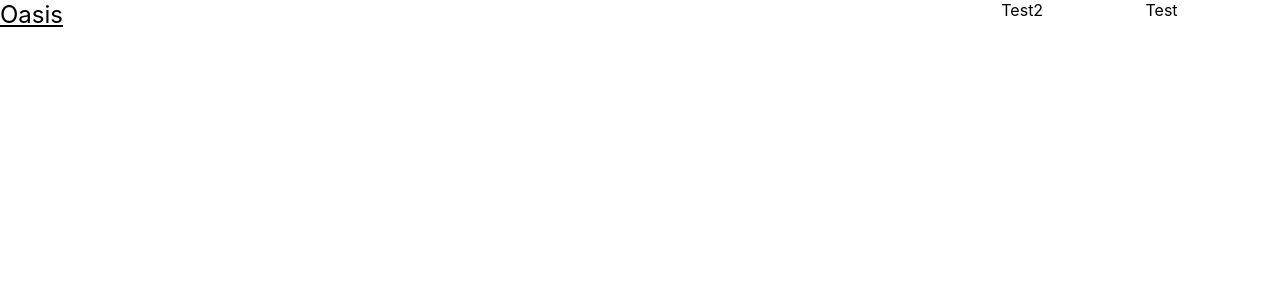
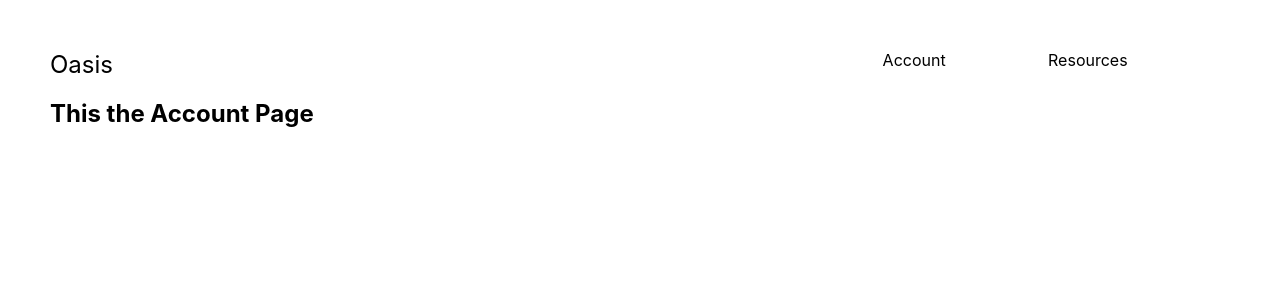
Before and after one commit to grinchpal/Oasis, a React (Create React App) app in the folder source/: page /account in a window 1280 px wide. Shown: the top 300 px of the page. Built offline with nearby package versions, Linux system fonts and the light colour scheme.

Commit message:
tidied up UI for demo

```diff
--- /dev/null
+++ b/source/src/AccountPageComponent/Account.js
@@ -0,0 +1,9 @@
+function Account() {
+    return (
+        <>
+        <h2>This the Account Page</h2>
+        </>
+    );
+}
+
+export default Account;
--- a/source/src/App.css
+++ b/source/src/App.css
@@ -36,3 +36,7 @@
     transform: rotate(360deg);
   }
 }
+
+.basePage {
+  margin: 50px;
+}
--- a/source/src/App.js
+++ b/source/src/App.js
@@ -2,15 +2,15 @@ import './App.css';
 import './index.css';
 
 //components
-import Map from './LandingPageComponent/Map';
 import Navbar from './NavbarComponent/Navbar';
 
 function App() {
 
   return (
     <>
-      <Navbar />
-      <Map />
+      <div className="basePage">
+        <Navbar />
+      </div>
     </>
   );
 }
--- a/source/src/NavbarComponent/Navbar.js
+++ b/source/src/NavbarComponent/Navbar.js
@@ -1,8 +1,9 @@
 import './Navbar.css';
 import React from 'react';
 import { BrowserRouter as Router, Route } from 'react-router-dom'
-import test from '../TestPage/test';
-import test2 from '../TestPage/test2';
+import Resources from '../ResourcesPageComponent/Resources';
+import Account from '../AccountPageComponent/Account';
+import Map from '../LandingPageComponent/Map';
 
 function setRoute(path) {
     window.location.href = path;
@@ -15,14 +16,15 @@ function Navbar() {
                 <ul>
                     <a className="logo" onClick={() => setRoute('/')}>Oasis</a>
                     <li>
-                        <a onClick={() => setRoute('/test')}>Test</a>
+                        <a onClick={() => setRoute('/resources')}>Resources</a>
                     </li>
                     <li>
-                        <a onClick={() => setRoute('/test2')}>Test2</a>
+                        <a onClick={() => setRoute('/account')}>Account</a>
                     </li>
                 </ul>
-                <Route exact path="/test" component={test} />
-                <Route exact path="/test2" component={test2} />
+                <Route exact path="/resources" component={Resources} />
+                <Route exact path="/account" component={Account} />
+                <Route exact path="/" component={Map} />
             </Router>
         </>
 
--- /dev/null
+++ b/source/src/ResourcesPageComponent/Resources.js
@@ -0,0 +1,9 @@
+function Resources() {
+    return (
+        <>
+        <h2>This is the Resources Page</h2>
+        </>
+    );
+}
+
+export default Resources;
--- a/source/src/TestPage/test.js
+++ /dev/null
@@ -1,7 +0,0 @@
-function test() {
-    return (
-        <h1>Hello</h1>
-    );
-}
-
-export default test;
--- a/source/src/TestPage/test2.js
+++ /dev/null
@@ -1,7 +0,0 @@
-function test2() {
-    return (
-        <h1>World</h1>
-    );
-}
-
-export default test2;
```
Also changed, not shown: source/src/AccountPageComponent/Account.css (added), source/src/ResourcesPageComponent/Resources.css (added).
